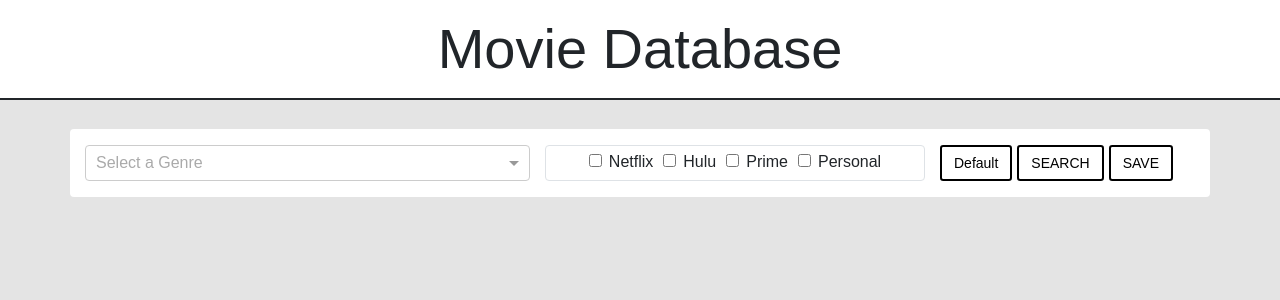
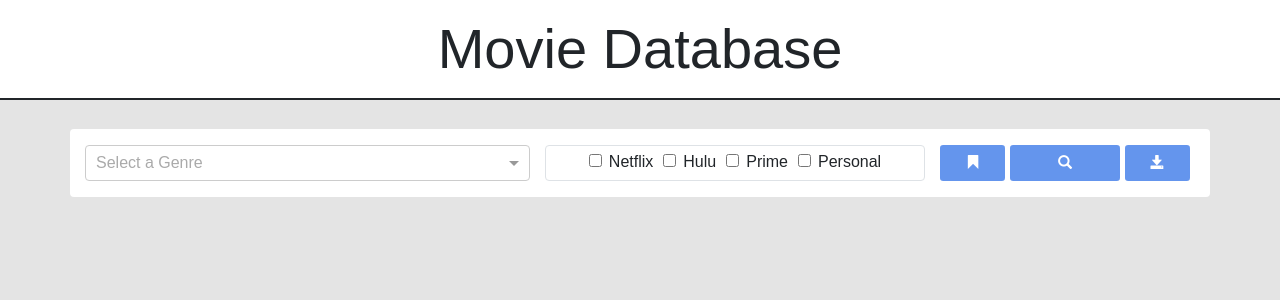
Before and after one commit to tkloetzk/movie_database, a React (Create React App) app: page / in a window 1280 px wide. Shown: the top 300 px of the page. Built offline with nearby package versions, Linux system fonts and the light colour scheme.

Commit message:
UI updates

```diff
--- a/src/index.css
+++ b/src/index.css
@@ -12,23 +12,18 @@ html {
 
 /* Button Styling */
 
-.btn.outline {
-  background: none;
-  padding: 5px 12px;
+.btn-custom-main {
+  background-color: cornflowerblue;
+  color: white;
 }
 
-.btn-custom-main.outline {
-  border: 2px solid black;
-  color: black;
-}
-
-.btn-custom-main.outline:hover,
-.btn-custom-main.outline:focus,
-.btn-custom-main.outline:active,
-.btn-custom-main.outline.active,
+.btn-custom-main:hover,
+.btn-custom-main:focus,
+.btn-custom-main:active,
+.btn-custom-main.active,
 .open>.dropdown-toggle.btn-custom-main {
-  color: black;
-  border-color: grey;
+  color: white;
+  background-color: #a9c6fc;
 }
 
 .btn-custom-main.disabled,
@@ -47,7 +42,14 @@ fieldset[disabled] .btn-custom-main:active,
 .btn-custom-main[disabled].active,
 fieldset[disabled] .btn-custom-main.active {
   background-color: lightgray;
-  border-color: gray;
   color: black;
   border-radius: 0;
 }
+
+.btn-65px {
+  width: 65px;
+}
+
+.btn-110px {
+  width: 110px;
+}
--- a/src/searchCriteria/buttons/Buttons.js
+++ b/src/searchCriteria/buttons/Buttons.js
@@ -1,21 +1,18 @@
 import React from 'react';
-import { Button, ButtonToolbar } from 'react-bootstrap';
+import { Button, ButtonToolbar, Glyphicon } from 'react-bootstrap';
 
 const Buttons = () => (
   <ButtonToolbar className="col-sm-3">
-    {/* Standard button */}
-    <Button bsSize="small" className="outline btn-custom-main">
-      Default
+    <Button bsSize="small" className="btn-custom-main btn-65px">
+      <Glyphicon glyph="bookmark" />
     </Button>
 
-    {/* Provides extra visual weight and identifies the primary action in a set of buttons */}
-    <Button bsSize="small" className="outline btn-custom-main">
-      SEARCH
+    <Button bsSize="small" className="btn-custom-main btn-110px">
+      <Glyphicon glyph="search" />
     </Button>
 
-    {/* Indicates a successful or positive action */}
-    <Button bsSize="small" className="outline btn-custom-main">
-      SAVE
+    <Button bsSize="small" className="btn-custom-main btn-65px">
+      <Glyphicon glyph="save" />
     </Button>
   </ButtonToolbar>
 );
```
